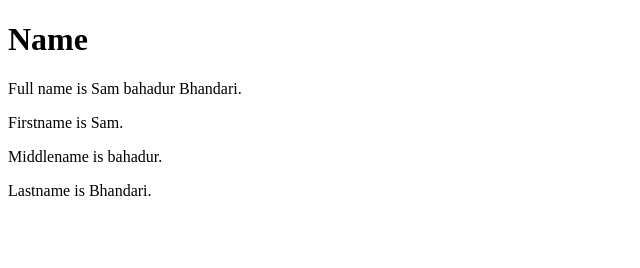
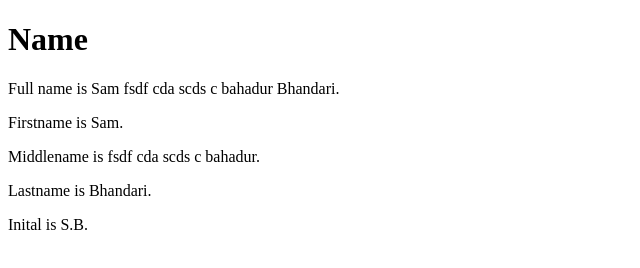
Before and after one commit to sbhandari1992/string-exersice, a plain HTML site: page index.html in a window 1280 px wide. Shown: the whole page, without its empty margins (0-640 px from the left). Drawn offline with Linux system fonts and the light colour scheme.

Commit message:
add extra code for inital name and displaying N/A if there is no middlename as well

```diff
--- a/index.html
+++ b/index.html
@@ -12,6 +12,7 @@
     <p>Firstname is <span id="first"></span>. </p>
     <p>Middlename is <span id="middle"></span>. </p>
     <p>Lastname is <span id="last"></span>. </p>
+    <p>Inital is <span id="inital"></span>. </p>
 
 
 
--- a/scripts/advanced_parsing.js
+++ b/scripts/advanced_parsing.js
@@ -2,20 +2,24 @@
 function parseAndDisplayName(fullName) {
 
     let splitName = fullName.split(' ');
-
     let firstName = splitName[0];
     let middleName = splitName.slice(1, splitName.length - 1).join(' ');
     let lastName = (splitName[splitName.length - 1]);
+    let firstInital = firstName.split('')[0];
+    let lastInital = lastName.split('')[0];
+    let inital = firstInital+'.'+lastInital;
 
     let fullSpan = document.getElementById('full');
     let firstSpan = document.getElementById('first');
     let middleSpan = document.getElementById('middle');
     let lastSpan = document.getElementById('last');
+    let initalSpan = document.getElementById('inital');
 
     fullSpan.innerText = fullName;
     firstSpan.innerText = firstName;
     splitName.length > 2 ? middleSpan.innerText = middleName : middleSpan.innerText = "N/A";
-    lastSpan.innerText = lastName ;
+    lastSpan.innerText = lastName;
+    initalSpan.innerText = inital;
 
 }
-parseAndDisplayName('Sam bahadur Bhandari');
+parseAndDisplayName('Sam fsdf cda scds c bahadur Bhandari');
```
